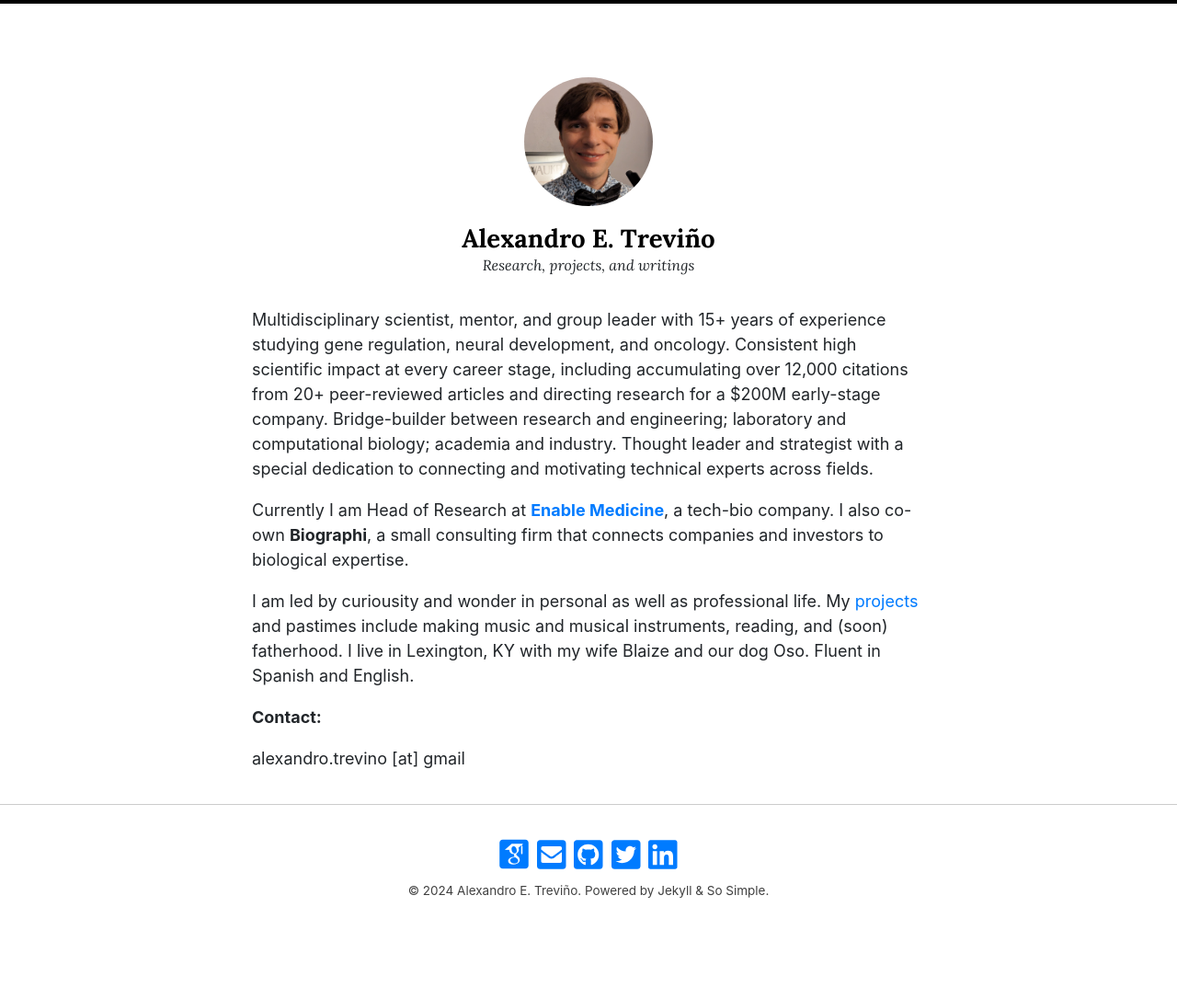
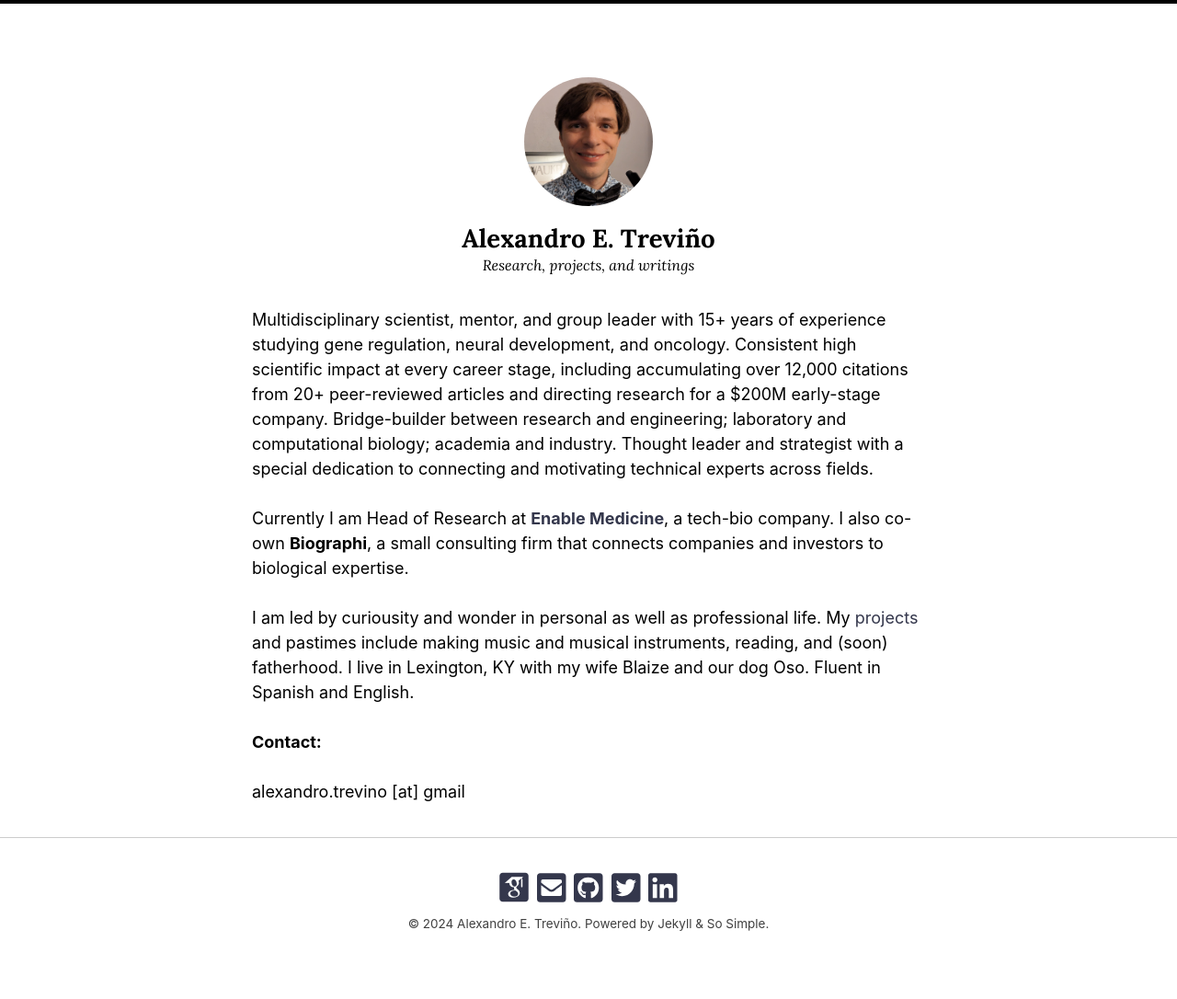
Before and after one commit to alexandrotrevino/alexandrotrevino.github.io, a Jekyll site: the page built from index.md, in a window 1280 px wide. Shown: the whole page at 92% size. Built offline with Jekyll 4.4.1, drawn with Linux system fonts in a browser that asks for light colours; nearby versions of some CDN libraries; some web fonts are replaced; comment, search, counter and statistics services are not loaded; before the commit the page ends 1050 px from its top, so only the background shows below that.

Commit message:
change stylesheet load order - fix bootstrap override

```diff
--- a/_includes/head.html
+++ b/_includes/head.html
@@ -24,9 +24,9 @@
   </script>
 
   <link rel="stylesheet" href="/assets/css/academicons.min.css"/>
+  <link rel="stylesheet" href="https://cdn.jsdelivr.net/npm/bootstrap@4.4.1/dist/css/bootstrap.min.css" integrity="sha384-Vkoo8x4CGsO3+Hhxv8T/Q5PaXtkKtu6ug5TOeNV6gBiFeWPGFN9MuhOf23Q9Ifjh" crossorigin="anonymous">
   <link rel="stylesheet" href="{{ '/assets/css/main.css' | relative_url }}">
   <link rel="stylesheet" href="{{ site.skin | default: '/assets/css/skins/default.css' | relative_url }}">
-  <link rel="stylesheet" href="https://cdn.jsdelivr.net/npm/bootstrap@4.4.1/dist/css/bootstrap.min.css" integrity="sha384-Vkoo8x4CGsO3+Hhxv8T/Q5PaXtkKtu6ug5TOeNV6gBiFeWPGFN9MuhOf23Q9Ifjh" crossorigin="anonymous">
 
   {% if site.google_fonts %}
     <link rel="stylesheet" href="https://fonts.googleapis.com/css?family={%- for font in site.google_fonts -%}{{ font.name | replace: ' ', '+' }}{% if font.weights %}:{% endif %}{{ font.weights | remove: ' ' }}{% if forloop.last != true %}|{% endif %}{%- endfor -%}">
```
